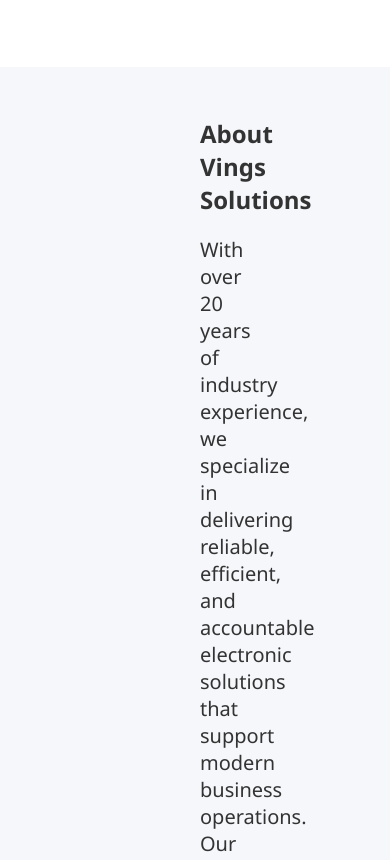
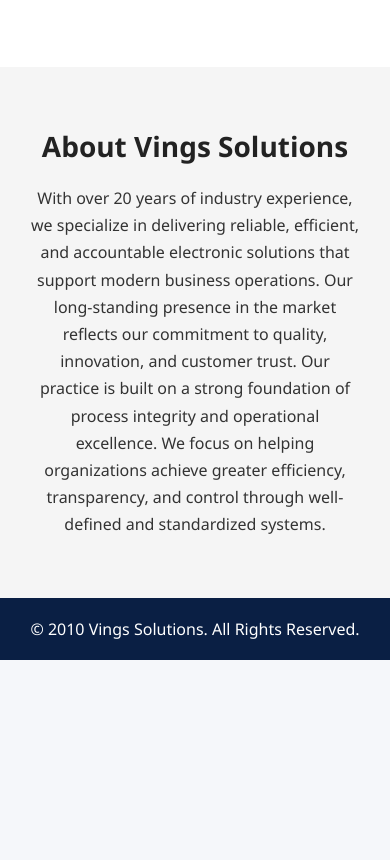
Before and after one commit to nikilv142/Vings-Solutions, a plain HTML site: page index.html in a window 390 px wide. Shown: the part 3015-3875 px from the top of the page. After the commit the page ends 3675 px from the top, so only its background shows below. Drawn offline with Linux system fonts and the light colour scheme.

Commit message:
Refactor and enhance CSS styles for responsiveness

```diff
--- a/style.css
+++ b/style.css
@@ -213,20 +213,27 @@
 /* About */
 
 #about{
-    padding:50px 200px;
+    padding:60px 20px;
     text-align:center;
+    background:#f5f5f5;
 }
 
 #about h2{
+    font-size:36px;
     margin-bottom:20px;
+    color:#222;
 }
 
 #about p{
     max-width:900px;
-    margin:auto;
-    font-size:20px;
+    width:100%;
+    margin:0 auto;
+    font-size:18px;
+    line-height:1.8;
+    text-align:center;
+    word-break:normal;
+    overflow-wrap:break-word;
 }
-
 /* Footer */
 
 footer{
@@ -368,3 +375,27 @@
         height:50px;
     }
 }
+/* Footer */
+
+footer{
+    background:#0a1f44;
+    color:white;
+    text-align:center;
+    padding:20px;
+}
+
+/* Mobile Responsive */
+
+@media (max-width:768px){
+
+    #about h2{
+        font-size:28px;
+    }
+
+    #about p{
+        font-size:16px;
+        line-height:1.7;
+        padding:0 10px;
+    }
+
+}
```
